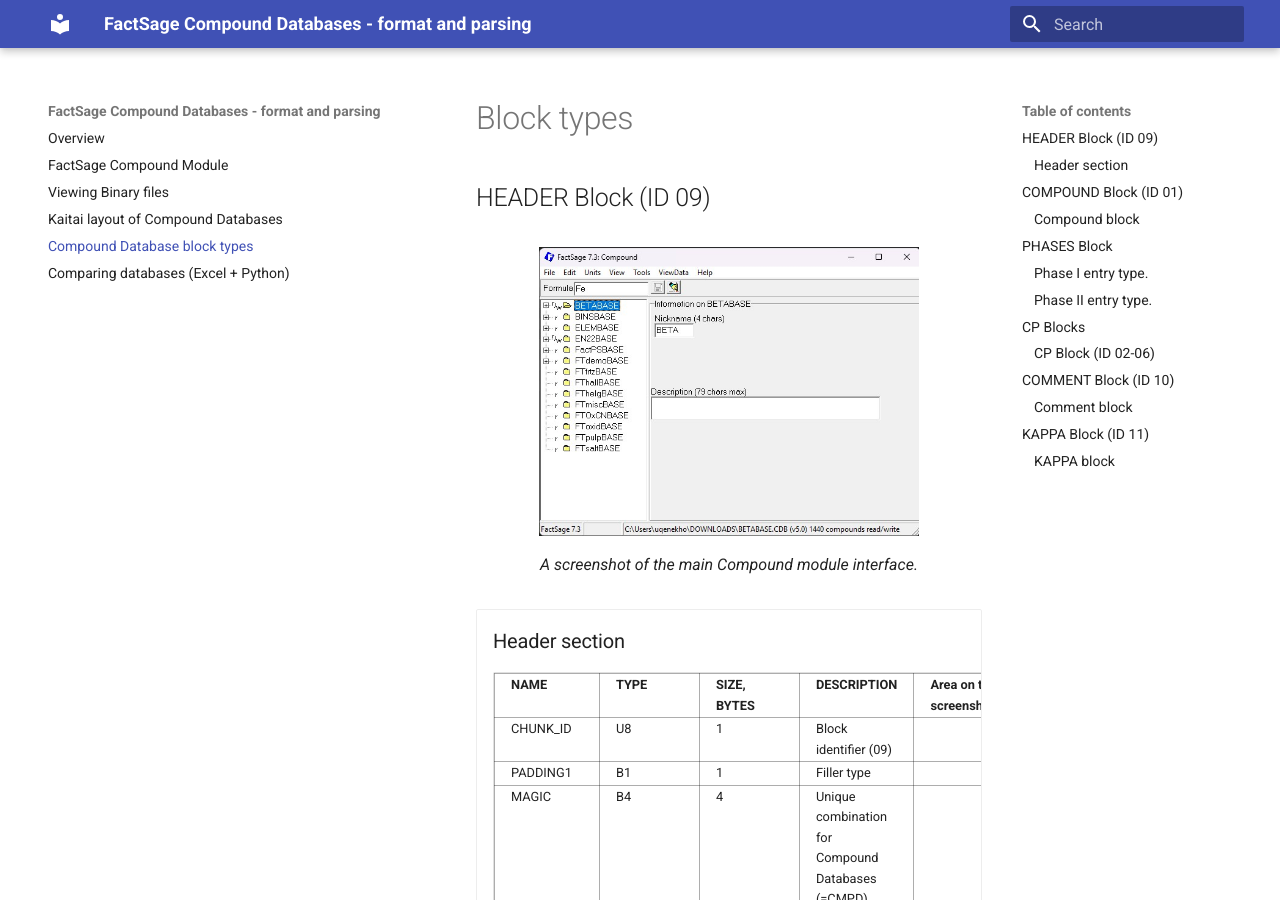
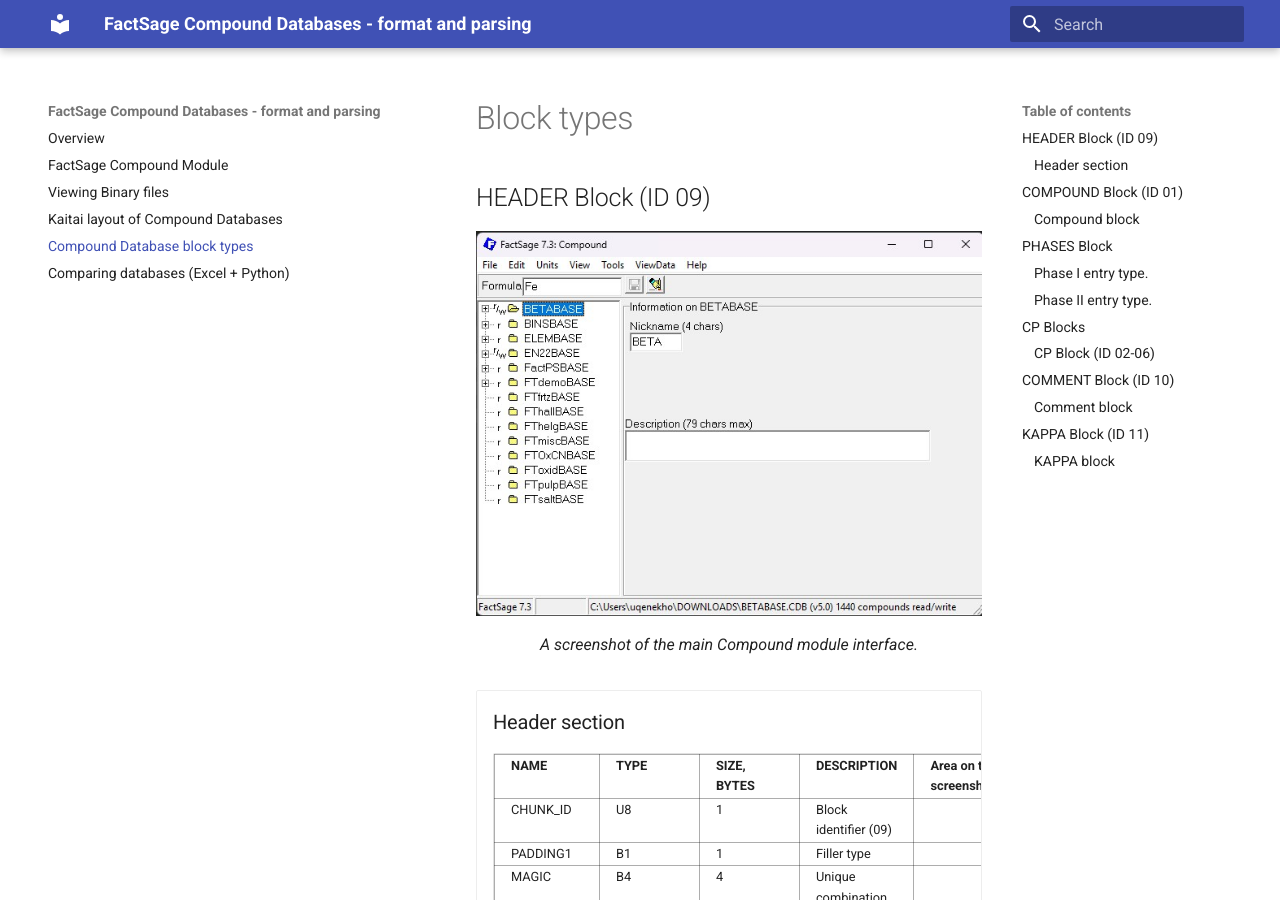
Before and after one commit to evnekdev/factsage-compound-docs, an MkDocs documentation site: the page built from docs/block-types.md, in a window 1280 px wide and 900 px high. Built offline with MkDocs 1.6.1 and Material for MkDocs 9.7.7, drawn with Linux system fonts in a browser that asks for light colours.

Commit message:
Update block-types.md

```diff
--- a/docs/block-types.md
+++ b/docs/block-types.md
@@ -2,10 +2,14 @@
 
 ## HEADER Block (ID 09)
 
-<figure markdown>
-  ![Compound module screenshot](images/compound-module.jpg){width="75%"}
+<div class="grid cards" markdown>
+
+<figure>
+  <img src="../images/compound-module.jpg", width="100%">
   <figcaption>A screenshot of the main Compound module interface. </figcaption>
 </figure>
+
+</div>
 
 <div class="grid cards" markdown>
 
@@ -28,7 +32,7 @@
 
 ## COMPOUND Block (ID 01)
 
-<div class="screenshot-row">
+<div class="grid cards" markdown>
 
 <figure>
   <img src="../images/compound-module-compound.jpg", width="100%">
```
